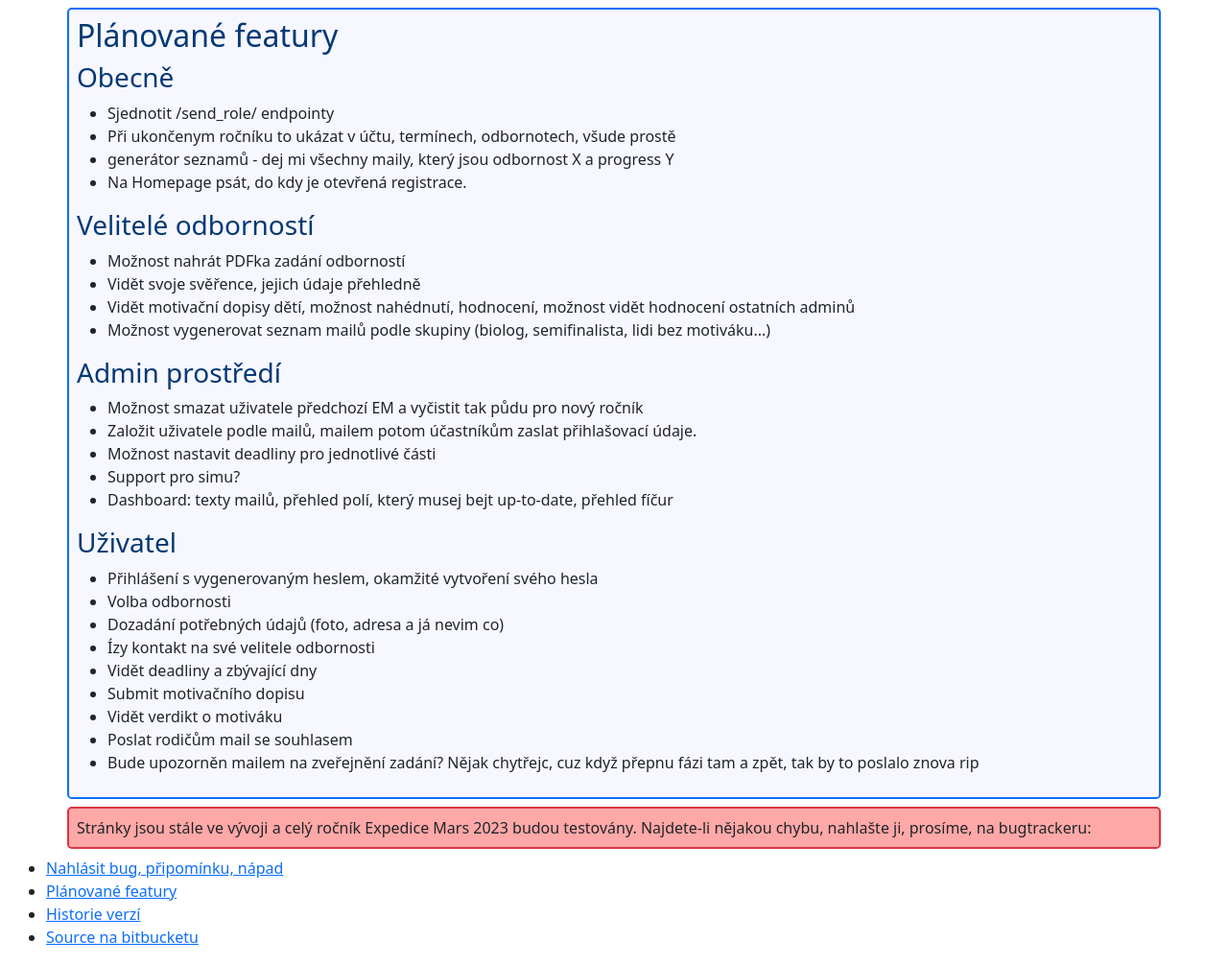
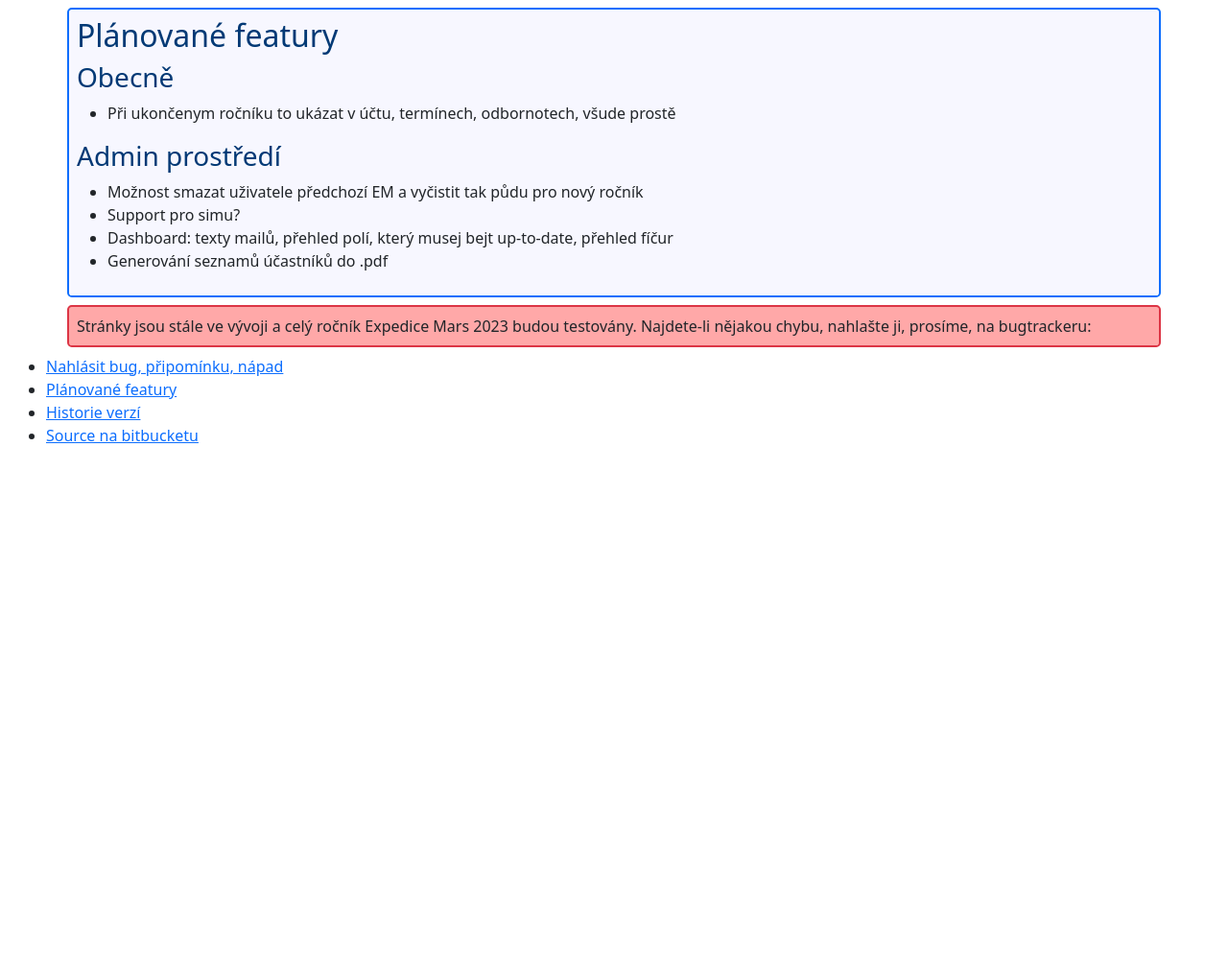
Before and after one commit to expedicemars/intranet, a Flask app: template website/templates/admin_planovane_featury.html in a window 1280 px wide. Shown: the part 56-1061 px from the top of the page at 96% size. After the commit the page ends 518 px from the top, so only its background shows below. Run offline with Flask 2, Linux system fonts and the light colour scheme; the template is opened without the code that fills it, so the values that code supplies are empty; some libraries are stand-ins or nearby versions.

Commit message:
alogovani

```diff
--- a/website/static/js/admin_prepinat_faze.js
+++ b/website/static/js/admin_prepinat_faze.js
@@ -74,7 +74,7 @@ if (aktualni_faze["nazev"] == "otevrene_registrace") {
 // odeslani pozadavku na server o prepnuti faze
 function odeslat(jak) {
     if (aktualni_faze["nazev"] == "uzavrene_registrace" && jak == "dalsi") {
-        if (confirm("Chystáš se ukončit ročník, zazálohovat a smazat data. Jseš si jistej?")) {
+        if (confirm("Chystáš se ukončit ročník, měj zazálohovaný data. Jseš si jistej?")) {
             if (confirm("Vážně? Tohle neni sranda, fakt se to promaže. I deadliny budou pryč.")) {
                 if (confirm("Ještě se prosimtě ujisti, že máš přístup k odevzdanejm projektům a motivákům a tak.")) {
                     if (confirm("Je Michal nejepší?")) {
--- a/website/templates/admin_historie_verzi.html
+++ b/website/templates/admin_historie_verzi.html
@@ -9,6 +9,7 @@
             <li>Uživatelům se zamčenými změnami se zablokuje možnost vybírat nový termín.</li>
             <li>Přibyla výzva o hledání grafika.</li>
             <li>Systém dál trackuje meeting_link ke každýmu userovi. Jde přidat v detailu usera, uživatelům se zobrazuje v sekci Pohovory.</li>
+            <li>Na admin dashboardu jde nahrát nová verze souhlasu rodičů, ten se uživatelům zobrazuje v účtu ke stažení.</li>
         </ul>
     </p>
     <p>
--- a/website/templates/admin_planovane_featury.html
+++ b/website/templates/admin_planovane_featury.html
@@ -5,37 +5,15 @@
 </h2>
 <h3>Obecně</h3>
 <ul>
-    <li>Sjednotit /send_role/ endpointy</li>
     <li>Při ukončenym ročníku to ukázat v účtu, termínech, odbornotech, všude prostě</li>
-    <li>generátor seznamů - dej mi všechny maily, který jsou odbornost X a progress Y</li>
-    <li>Na Homepage psát, do kdy je otevřená registrace.</li>
-</ul>
-<h3>Velitelé odborností</h3>
-<ul>
-    <li>Možnost nahrát PDFka zadání odborností</li>
-    <li>Vidět svoje svěřence, jejich údaje přehledně</li>
-    <li>Vidět motivační dopisy dětí, možnost nahédnutí, hodnocení, možnost vidět hodnocení ostatních adminů</li>
-    <li>Možnost vygenerovat seznam mailů podle skupiny (biolog, semifinalista, lidi bez motiváku...)</li>
 </ul>
 <h3>Admin prostředí</h3>
 <ul>
     <li>Možnost smazat uživatele předchozí EM a vyčistit tak půdu pro nový ročník</li>
-    <li>Založit uživatele podle mailů, mailem potom účastníkům zaslat přihlašovací údaje.</li>
-    <li>Možnost nastavit deadliny pro jednotlivé části</li>
     <li>Support pro simu?</li>
     <li>Dashboard: texty mailů, přehled polí, který musej bejt up-to-date, přehled fíčur</li>
-</ul>
-<h3>Uživatel</h3>
-<ul>
-    <li>Přihlášení s vygenerovaným heslem, okamžité vytvoření svého hesla</li>
-    <li>Volba odbornosti</li>
-    <li>Dozadání potřebných údajů (foto, adresa a já nevim co)</li>
-    <li>Ízy kontakt na své velitele odbornosti</li>
-    <li>Vidět deadliny a zbývající dny</li>
-    <li>Submit motivačního dopisu</li>
-    <li>Vidět verdikt o motiváku</li>
-    <li>Poslat rodičům mail se souhlasem</li>
-    <li>Bude upozorněn mailem na zveřejnění zadání? Nějak chytřejc, cuz když přepnu fázi tam a zpět, tak by to poslalo znova rip</li>
+    <li>Generování seznamů účastníků do .pdf</li>
 </ul>
 
+
 {% endblock %}
```
Also changed, not shown: website/views/admin_views.py (+5 -2 lines).
